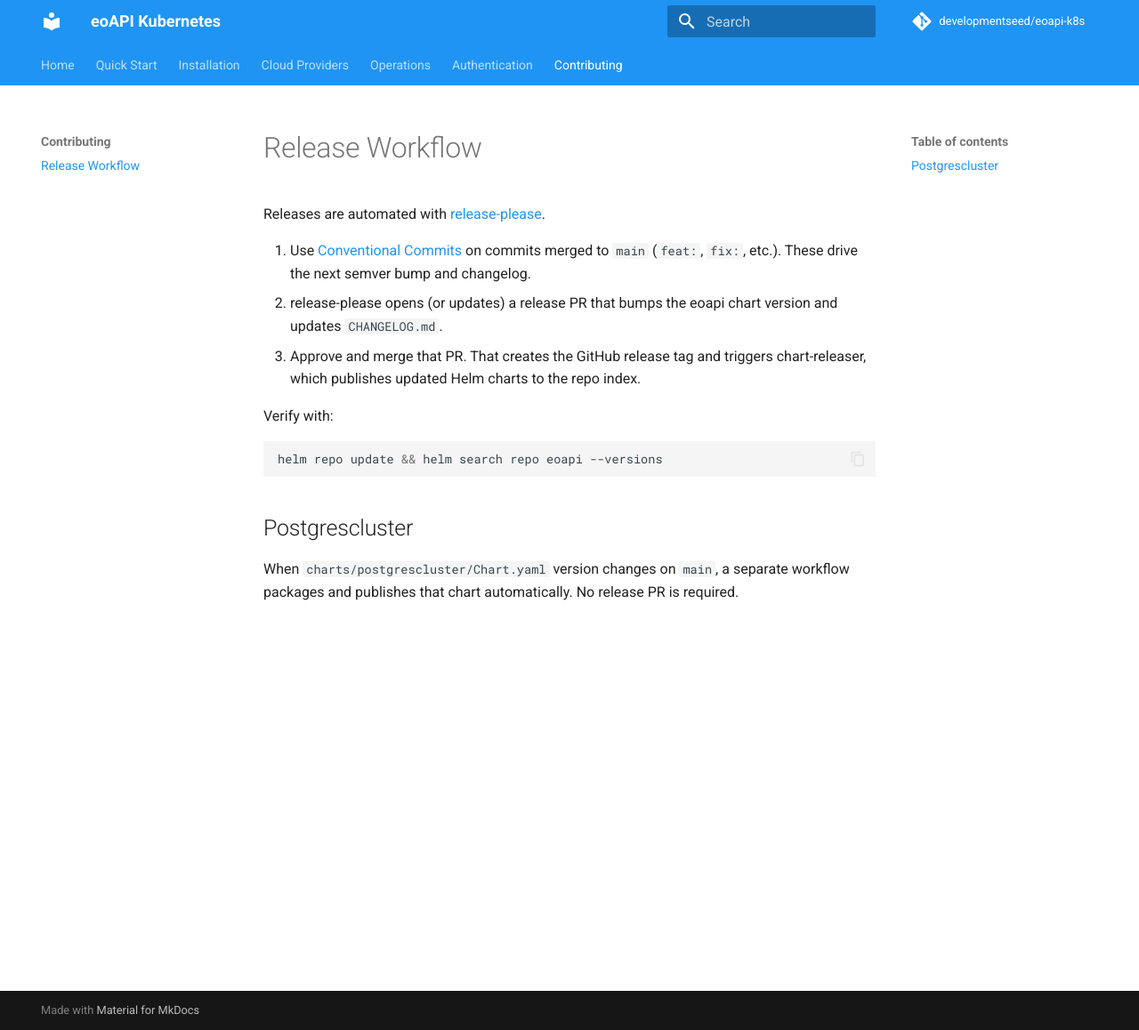
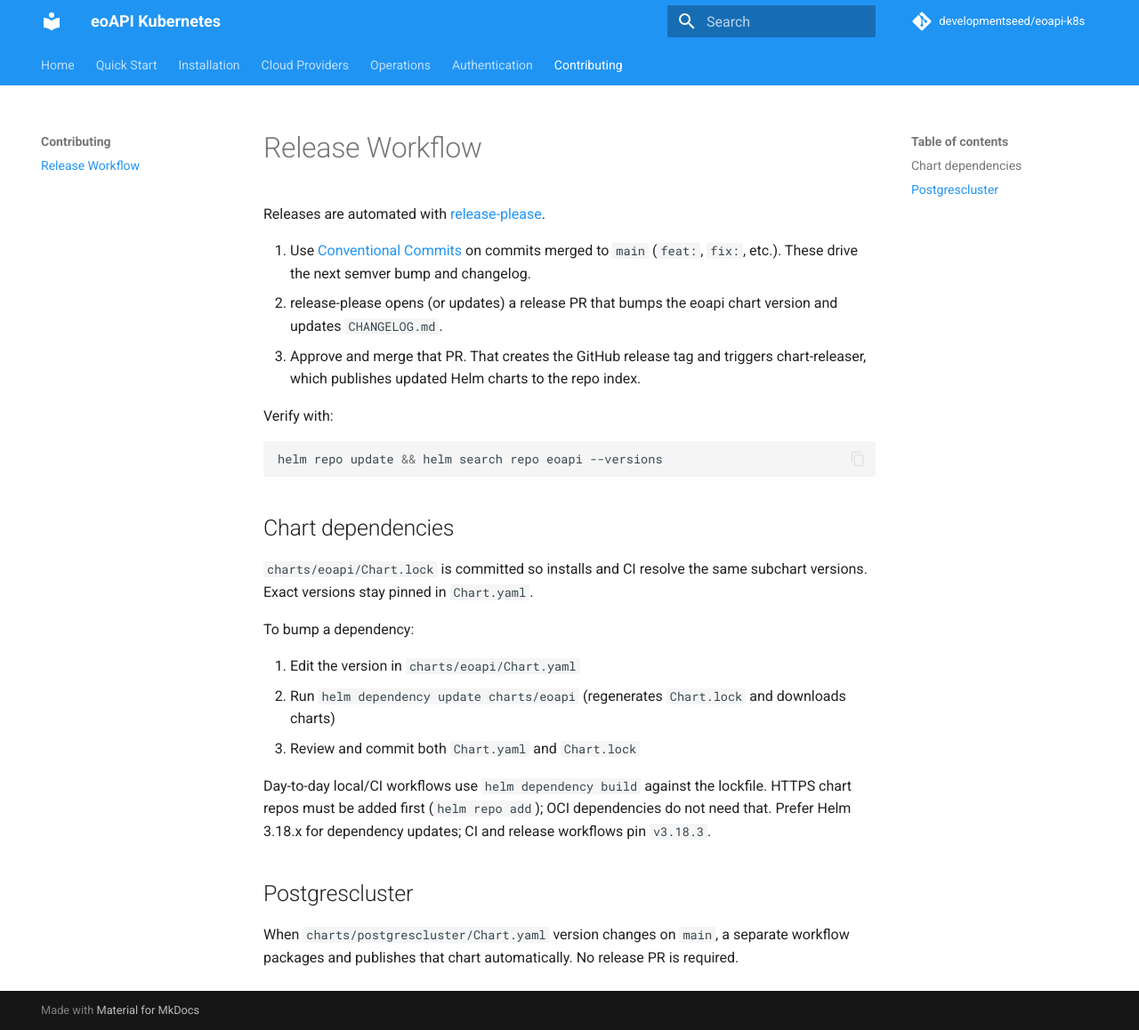
Before and after one commit to developmentseed/eoapi-k8s, an MkDocs documentation site: the page built from docs/release.md, in a window 1280 px wide and 1158 px high. Shown: the whole window at 89% size. Built offline with MkDocs 1.6.1 and Material for MkDocs 9.7.7, drawn with Linux system fonts in a browser that asks for light colours; comment, search, counter and statistics services are not loaded.

Commit message:
chore: commit Chart.lock and build dependencies from it (#574).

````diff
--- a/docs/release.md
+++ b/docs/release.md
@@ -24,6 +24,18 @@
 helm repo update && helm search repo eoapi --versions
 ```
 
+## Chart dependencies
+
+`charts/eoapi/Chart.lock` is committed so installs and CI resolve the same subchart versions. Exact versions stay pinned in `Chart.yaml`.
+
+To bump a dependency:
+
+1. Edit the version in `charts/eoapi/Chart.yaml`
+2. Run `helm dependency update charts/eoapi` (regenerates `Chart.lock` and downloads charts)
+3. Review and commit both `Chart.yaml` and `Chart.lock`
+
+Day-to-day local/CI workflows use `helm dependency build` against the lockfile. HTTPS chart repos must be added first (`helm repo add`); OCI dependencies do not need that. Prefer Helm 3.18.x for dependency updates; CI and release workflows pin `v3.18.3`.
+
 ## Postgrescluster
 
 When `charts/postgrescluster/Chart.yaml` version changes on `main`, a separate workflow packages and publishes that chart automatically. No release PR is required.
````
Also changed, not shown: 8 other files.
